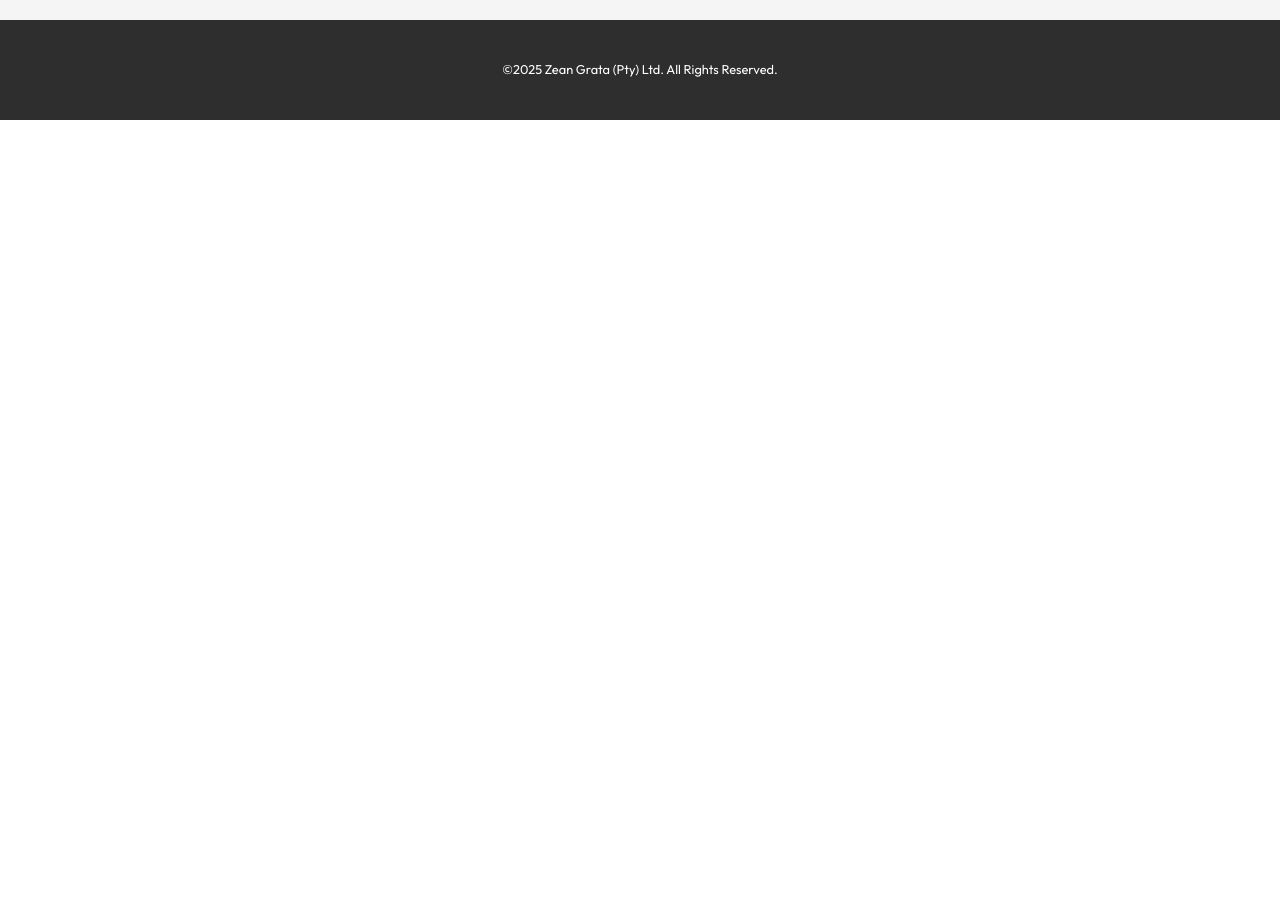
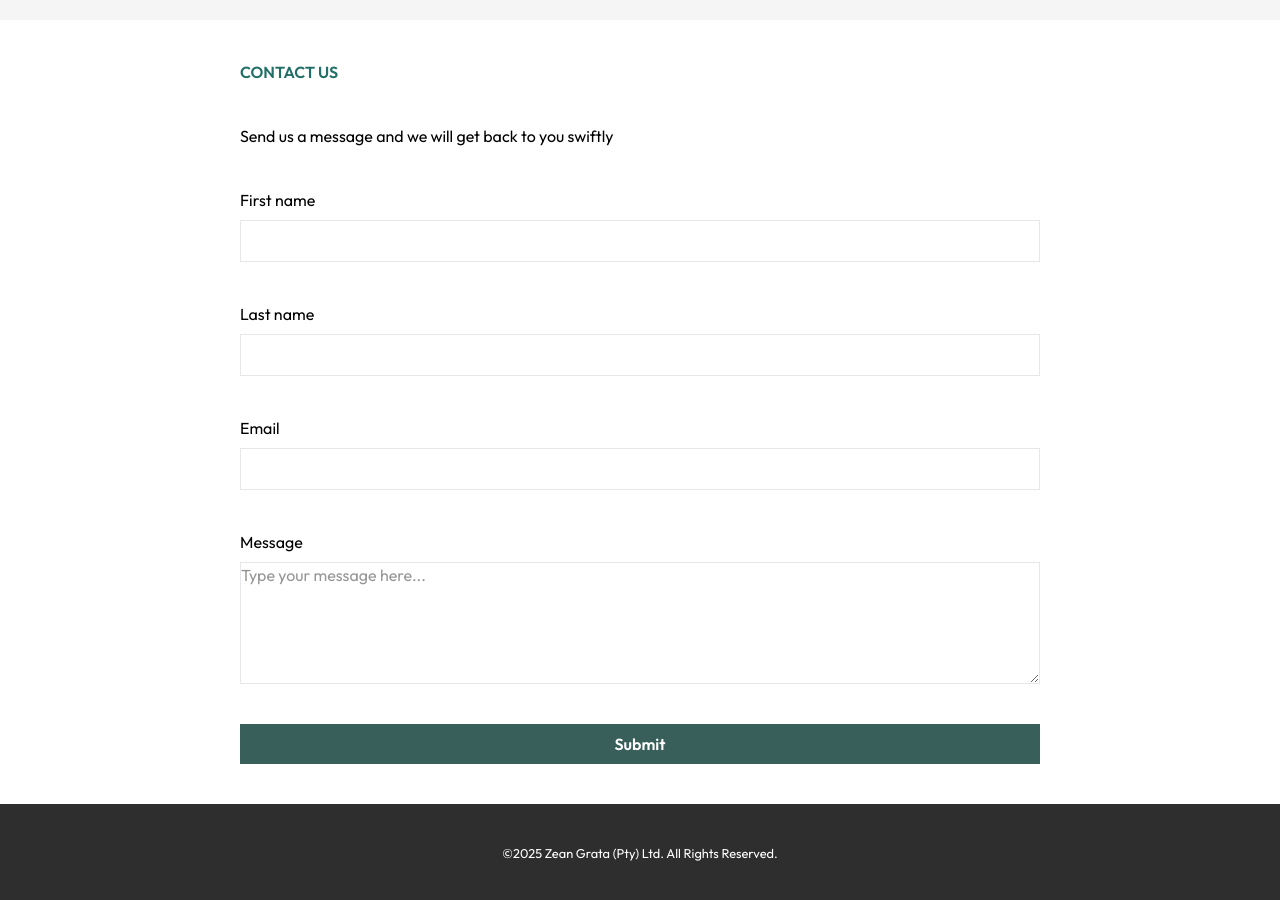
Before and after one commit to Zean-Grata/zean-grata-website, a React (Vite) app in the folder client/: page / in a window 1280 px wide. Shown: the part 1860-2760 px from the top of the page. Before the commit the page ends 1980 px from the top, so only its background shows below. Built offline with nearby package versions, Linux system fonts and the light colour scheme.

Commit message:
Add form and styling

```diff
--- a/client/src/App.tsx
+++ b/client/src/App.tsx
@@ -2,6 +2,7 @@ import './App.css';
 import logo from '/src/assets/logo.svg';
 import ServiceCard from './components/ServiceCard';
 import TeamCard from './components/TeamCard';
+import ContactForm from './components/ContactForm';
 
 function App() {
   return (
@@ -9,10 +10,10 @@ function App() {
        <div id="nav" className='flex px-17 lg:px-40 py-5 h-[70px] w-auto'>
             <img src={logo} alt="Zean Grata company logo" role="img" aria-label='Zean Grata company logo' className='w-[150px] h-[20px] lg:w-[200px] lg:h-[30px]'/>
        </div>
-        <div id="bg-container" className="bg-hero flex  h-[600px] w-auto bg-cover bg-center lg:bg-top px-15 py-30 space-y-30">
+        <div id="bg-container" className="bg-hero flex h-[600px] w-auto bg-cover bg-center lg:bg-top px-15 py-30 space-y-30">
           <div id="hero-container" className='flex flex-col items-center sm:items-start space-y-10 px-2 max-w-[120ch] lg:px-25'>
             <div className='flex flex-col space-y-5'>
-              <h1 className='text-white text-2xl max-w-[20ch] lg:text-5xl
+              <h1 className='text-white text-4xl text-center max-w-[30ch] lg:text-start lg:max-w-[20ch] lg:text-5xl
                lg:max-w-[19ch]'>IT Consulting & Support That Grows With Your Business</h1>
               <h2 className='text-[#F3F3F3] text-sm font-semibold lg:text-lg max-w-[41ch]'>
                 We keep your systems running smoothly so you can focus on your work, providing dependable
@@ -86,6 +87,14 @@ function App() {
             </div>
           </div>
         </div>
+        <div className='flex justify-center py-10'>
+            <div className='flex flex-col w-[800px] space-y-10'>
+              <h1 className='text-md text-[#216F66]'>CONTACT US</h1>
+              <ContactForm
+
+              />
+          </div>
+        </div>
         <footer id="footer" className='flex justify-center items-center w-auto h-[100px] bg-[#2E2E2E] text-white'>
           <small>
               &copy;{new Date().getFullYear()} Zean Grata (Pty) Ltd. All Rights Reserved.
--- /dev/null
+++ b/client/src/components/ContactForm.tsx
@@ -0,0 +1,40 @@
+interface ContactFormProps {
+    name: string;
+    position: string;
+    phone: string;
+    email: string;
+}
+
+
+const ContactForm = () => {
+    return(
+        <div className='flex flex-col space-y-10'>
+            <h2>Send us a message and we will get back to you swiftly</h2>
+            <form className="flex flex-col space-y-10 w-full [&>div]:flex [&>div]:flex-col
+            [&>div]:space-y-2 [&>div>input]:border [&>div>input]:rounded-2 [&>div>input]:border-gray-200
+            [&>div>input]:text- [&>div>input]:text-[#2E2E2E] [&>div>input]:p-2">
+                <div>
+                    <label htmlFor="fname">First name</label>
+                    <input type="text" id="fname" name="fname"/>
+                </div>
+                <div>
+                    <label htmlFor="lname">Last name</label>
+                    <input type="text" id="lname" name="lname"/>
+                </div>
+                <div>
+                    <label htmlFor="email">Email</label>
+                    <input type="email" id="email" name="email"/>
+                </div>
+                <div>
+                    <label htmlFor="message">Message</label>
+                    <textarea id="message" name="message" rows={5} cols={30} placeholder="Type your message here..." className="border border-gray-200 text-[#2E2E2E]"/>
+                </div>
+
+                <input type="text" value="Submit" className="hidden"/>
+                <button type="submit" className="bg-[#083833CC] text-white py-2">Submit</button>
+            </form>
+        </div>
+    )
+}
+
+export default ContactForm
```
